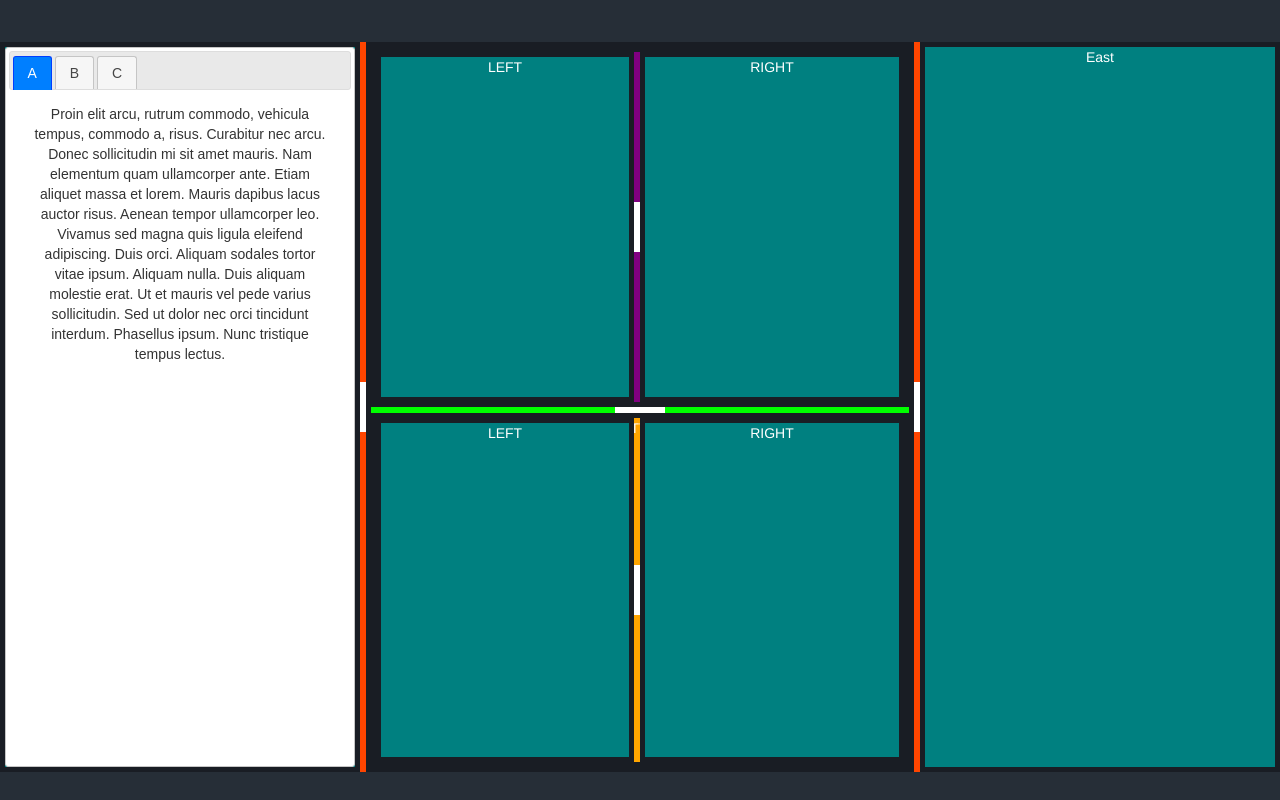
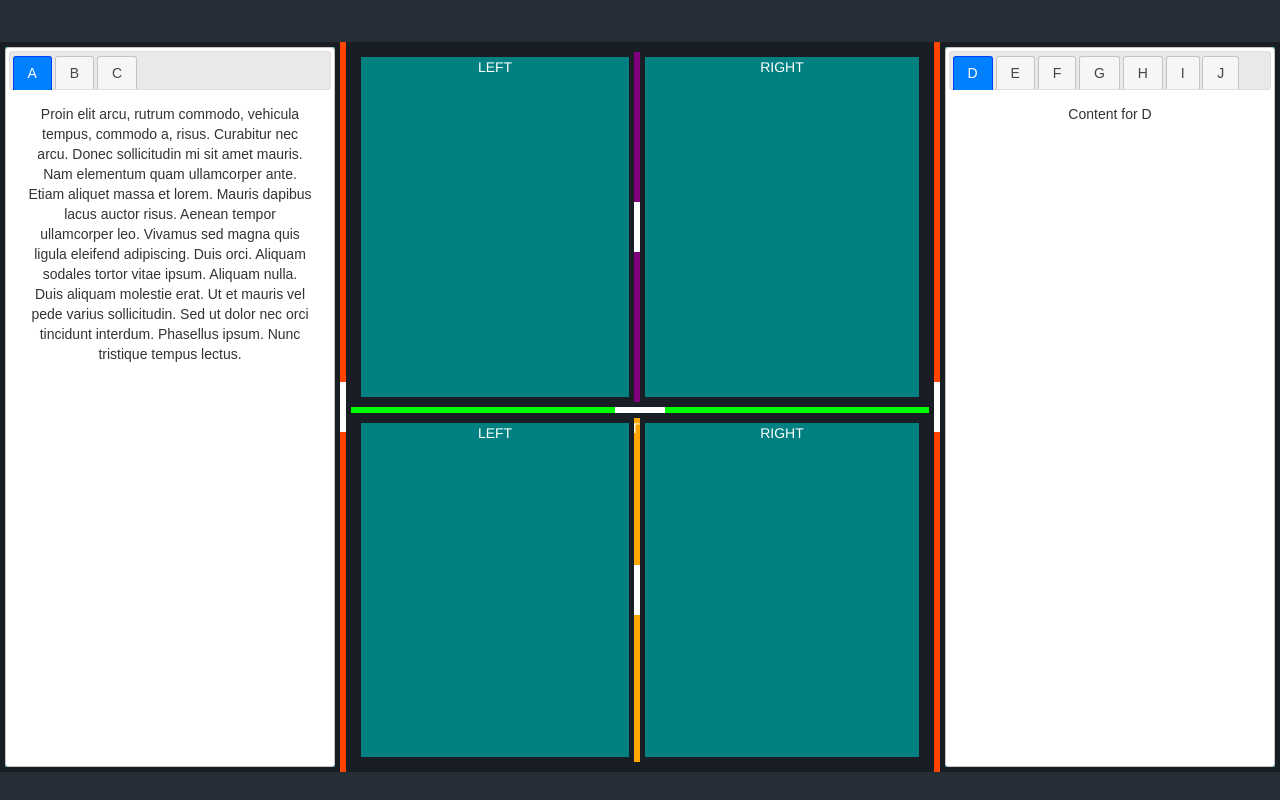
Before and after one commit to achudars/resizable-layout-with-side-panels, a plain HTML site: page index.html in a window 1280 px wide. Drawn offline with nearby package versions, Linux system fonts and the light colour scheme.

Commit message:
Added right side panel tabs.

```diff
--- a/index.html
+++ b/index.html
@@ -14,7 +14,7 @@
   <div id="outer-container">
 
     <div class="ui-layout-west pane">
-      <div id="tabs">
+      <div class="tabs">
         <ul>
           <li><a href="#tabs-1">A</a></li>
           <li><a href="#tabs-2">B</a></li>
@@ -60,7 +60,40 @@
 
     </div>
 
-    <div class="ui-layout-east pane">East</div>
+    <div class="ui-layout-east pane">
+      <div class="tabs">
+        <ul>
+          <li><a href="#tabs-4">D</a></li>
+          <li><a href="#tabs-5">E</a></li>
+          <li><a href="#tabs-6">F</a></li>
+          <li><a href="#tabs-7">G</a></li>
+          <li><a href="#tabs-8">H</a></li>
+          <li><a href="#tabs-9">I</a></li>
+          <li><a href="#tabs-10">J</a></li>
+        </ul>
+        <div id="tabs-4">
+          <p>Content for D</p>
+        </div>
+        <div id="tabs-5">
+          <p>Content for E</p>
+        </div>
+        <div id="tabs-6">
+          <p>Content for F</p>
+        </div>
+        <div id="tabs-7">
+          <p>Content for G</p>
+        </div>
+        <div id="tabs-8">
+          <p>Content for H</p>
+        </div>
+        <div id="tabs-9">
+          <p>Content for I</p>
+        </div>
+        <div id="tabs-10">
+          <p>Content for J</p>
+        </div>
+      </div>
+    </div>
 
   </div>
 
--- a/js/script.js
+++ b/js/script.js
@@ -8,8 +8,8 @@ $(function() {
   var halfOfMiddleHeight = ($('#middle-container').height() / 2);
 
 
-  container.sizePane("west", 360);
-  container.sizePane("east", 360);
+  container.sizePane("west", 340);
+  container.sizePane("east", 340);
 
 
   middle.sizePane("north", halfOfMiddleHeight);
@@ -22,5 +22,5 @@ $(function() {
 
   // tabs
 
-  $( "#tabs" ).tabs();
+  $( ".tabs" ).tabs();
 });
```
